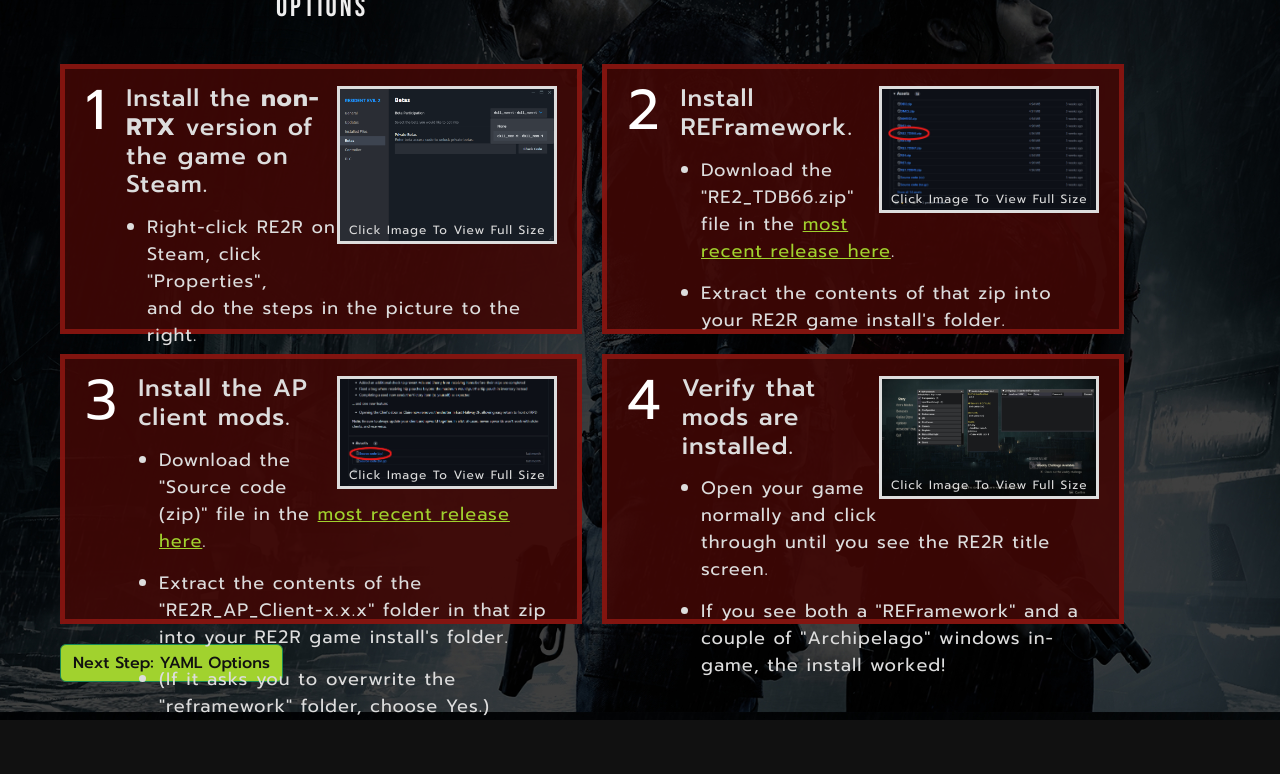
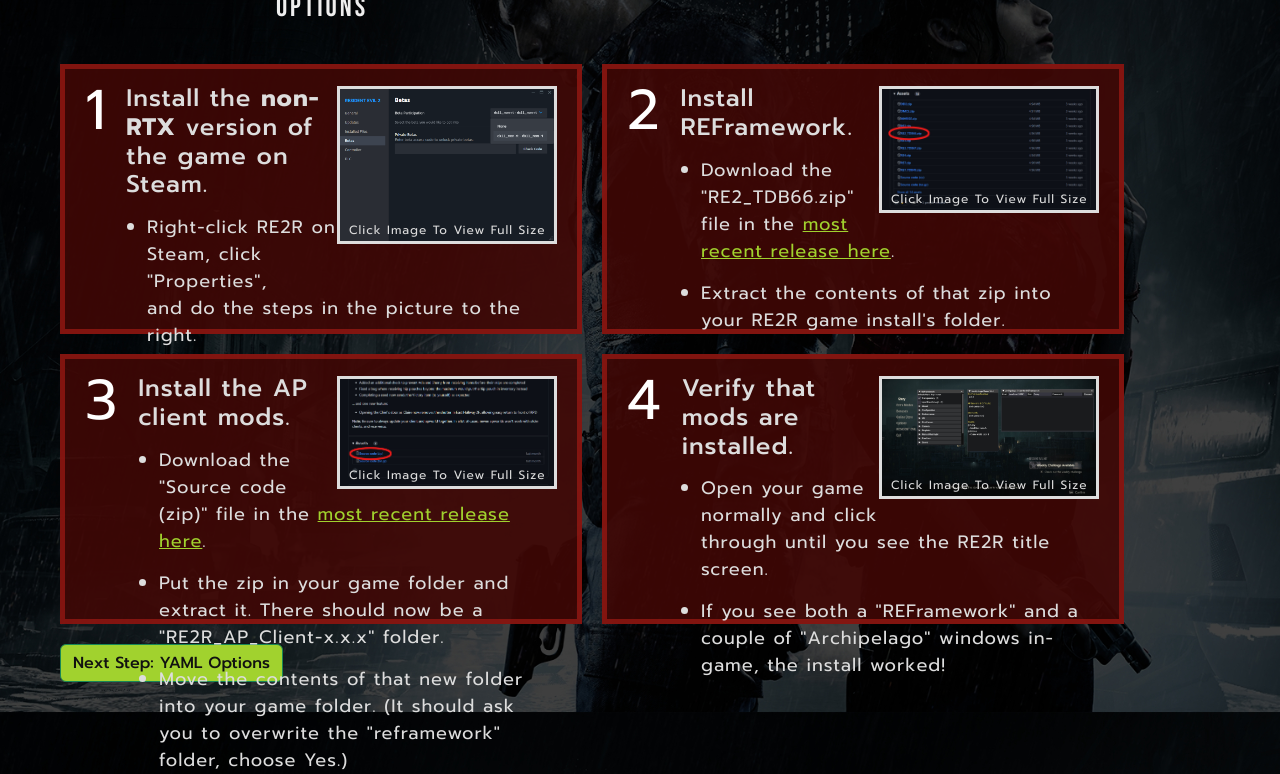
Before and after one commit to FuzzyGamesOn/RE2R_AP_SetupGuide, a plain HTML site: page index.html in a window 1280 px wide. Shown: the part 194-968 px from the top of the page. Before the commit the page ends 914 px from the top, so only its background shows below. Drawn offline with nearby package versions, Linux system fonts and the light colour scheme.

Commit message:
change zip verbiage so people read better

```diff
--- a/index.html
+++ b/index.html
@@ -78,8 +78,8 @@
                         <h4>Install the AP client mods.</h4>
                         <ul>
                             <li>Download the "Source code (zip)" file in the <a href="https://github.com/FuzzyGamesOn/RE2R_AP_Client/releases" target="_blank">most recent release here</a>.</li>
-                            <li>Extract the contents of the "RE2R_AP_Client-x.x.x" folder in that zip into your RE2R game install's folder.</li>
-                            <li>(If it asks you to overwrite the "reframework" folder, choose Yes.)</li>
+                            <li>Put the zip in your game folder and extract it. There should now be a "RE2R_AP_Client-x.x.x" folder.</li>
+                            <li>Move the contents of that new folder into your game folder. (It should ask you to overwrite the "reframework" folder, choose Yes.)</li>
                         </ul>
                     </div>
 
```
